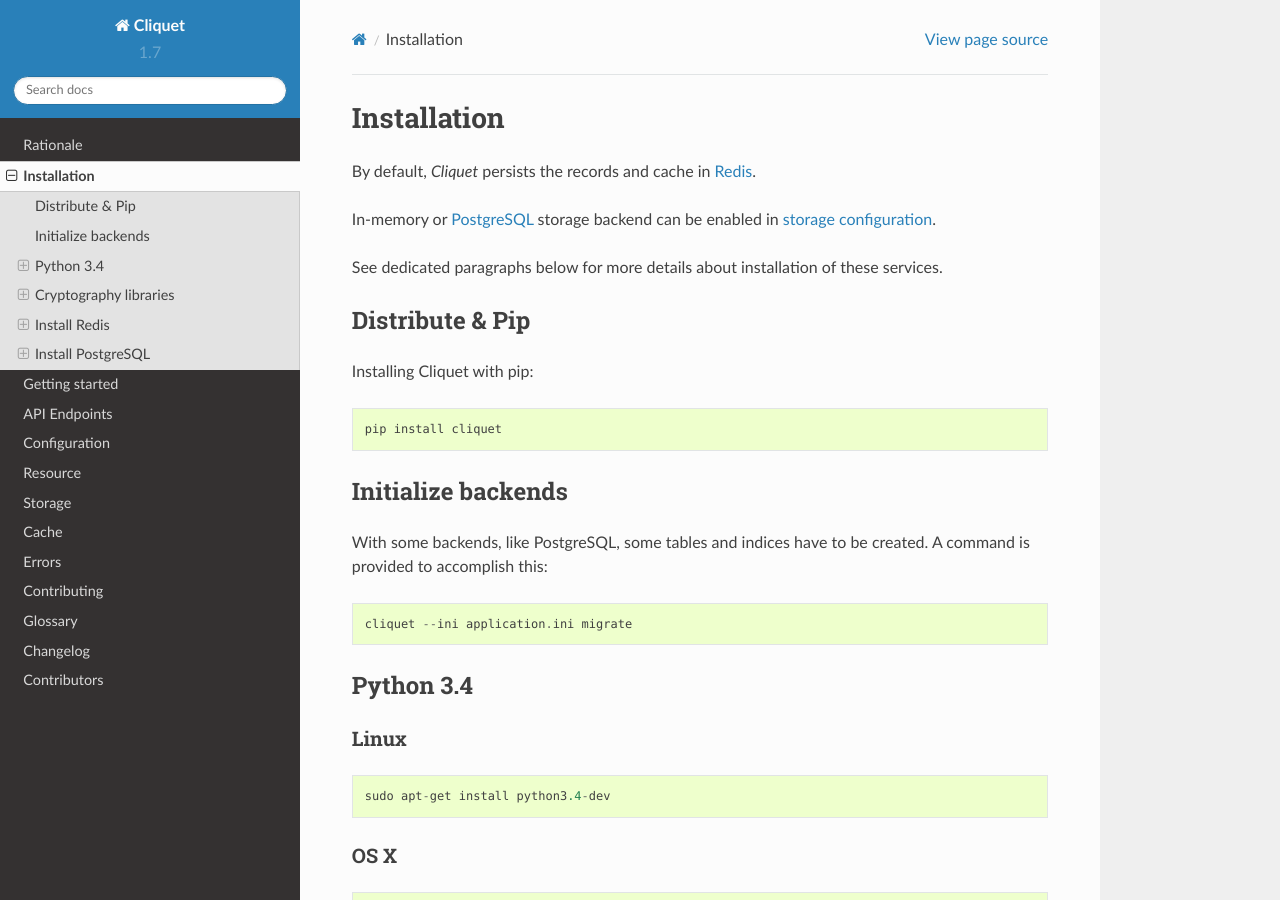
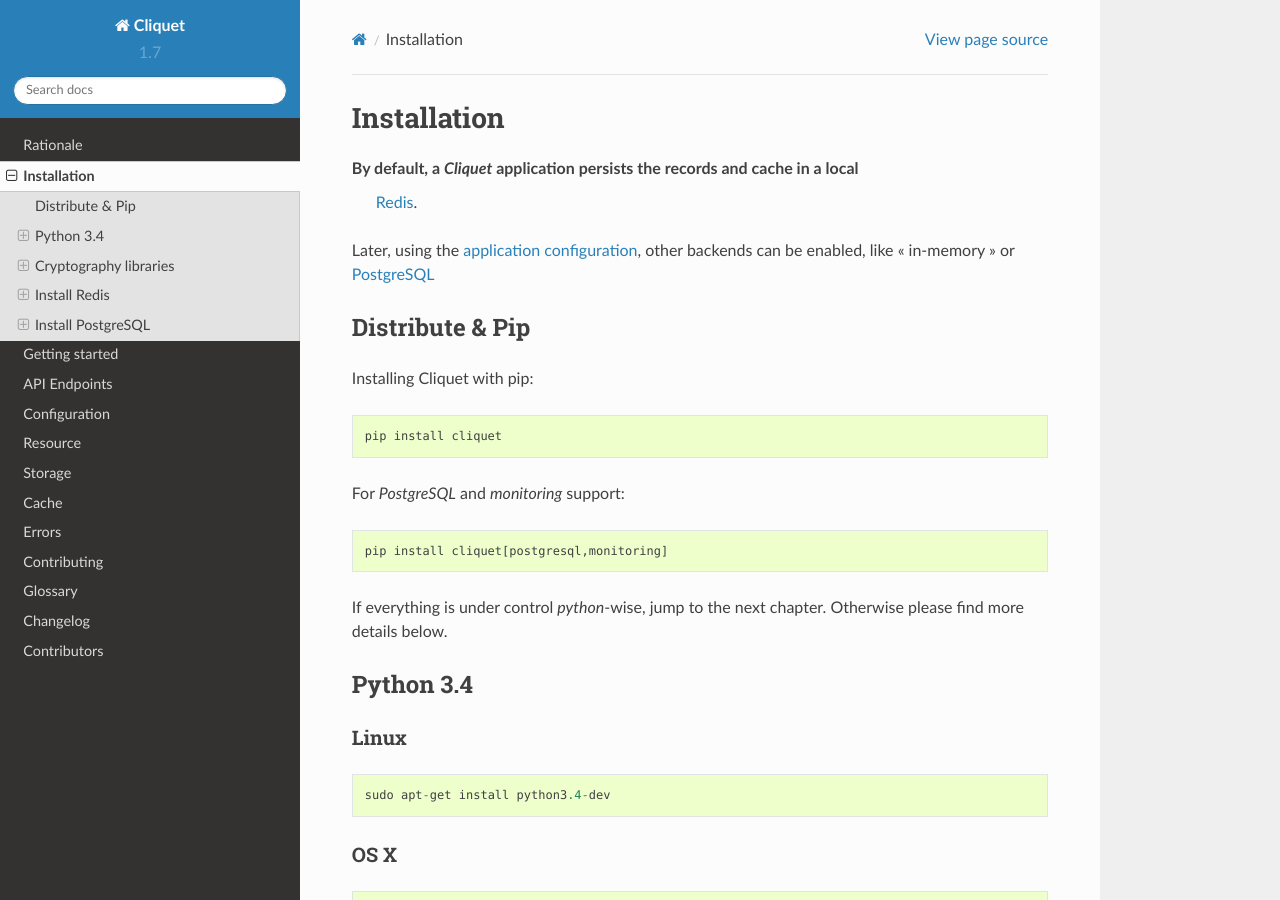
Before and after one commit to Kinto/kinto, a Sphinx documentation site: the page built from docs/installation.rst, in a window 1280 px wide and 900 px high. Built offline with Sphinx 7.4.7 and the Read the Docs theme 2.0.0, drawn with Linux system fonts in a browser that asks for light colours.

```diff
--- a/docs/installation.rst
+++ b/docs/installation.rst
@@ -4,13 +4,11 @@ Installation
 ############
 
 
-By default, *Cliquet* persists the records and cache in `Redis <http://redis.io/>`_.
+By default, a *Cliquet* application persists the records and cache in a local
+ `Redis <http://redis.io/>`_.
 
-In-memory or `PostgreSQL <http://postgresql.org/>`_ storage backend can be enabled in
-:ref:`storage configuration <configuration-storage>`.
-
-See dedicated paragraphs below for more details about installation of these
-services.
+Later, using the :ref:`application configuration <configuration-storage>`,
+other backends can be enabled, like « in-memory » or `PostgreSQL <http://postgresql.org/>`_
 
 
 Distribute & Pip
@@ -23,15 +21,15 @@ Installing Cliquet with pip:
     pip install cliquet
 
 
-Initialize backends
-===================
-
-With some backends, like PostgreSQL, some tables and indices have to be created.
-A command is provided to accomplish this:
+For *PostgreSQL* and *monitoring* support:
 
 ::
 
-    cliquet --ini application.ini migrate
+    pip install cliquet[postgresql,monitoring]
+
+
+If everything is under control *python*-wise, jump to the next chapter.
+Otherwise please find more details below.
 
 
 Python 3.4
```
Also changed, not shown: docs/quickstart.rst (+71 -31 lines).
